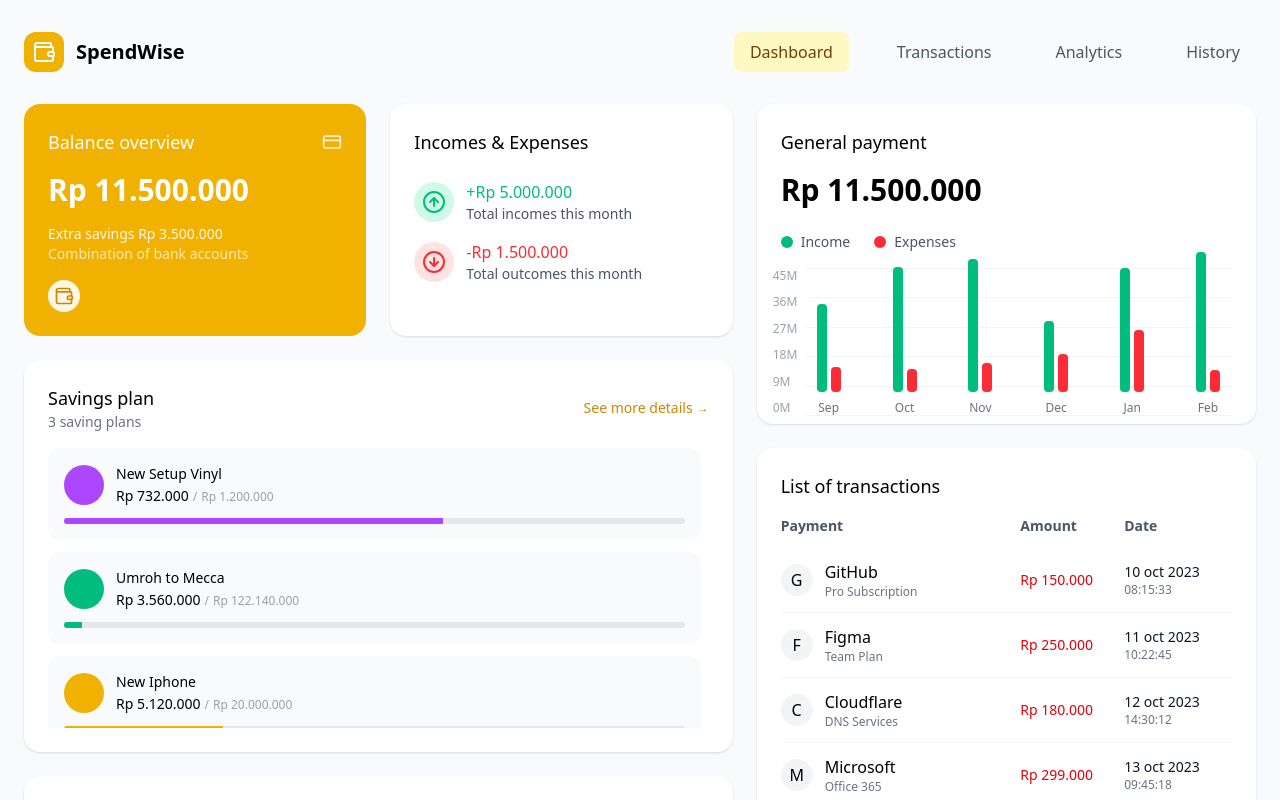
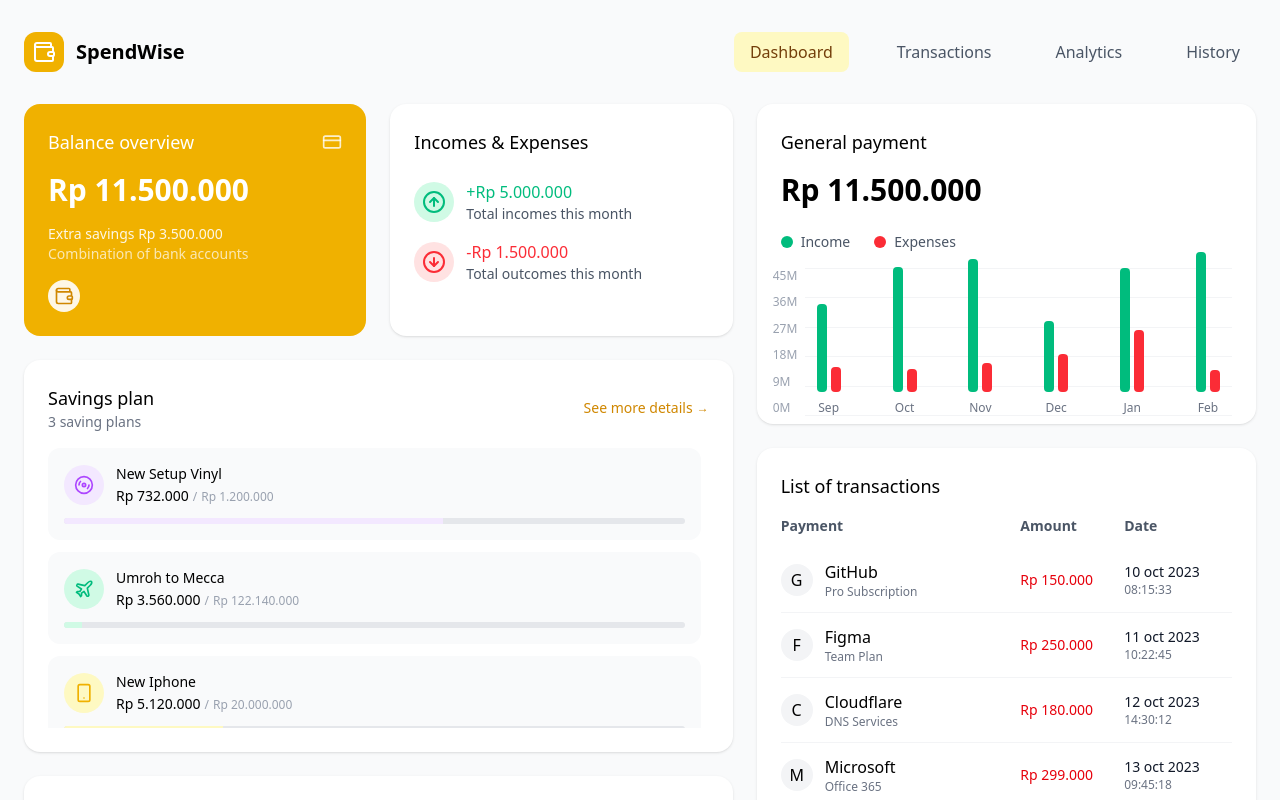
Before and after one commit to kiptr/SpendWise, a React (Vite) app: page / in a window 1280 px wide. Shown: the top 800 px of the page. Built offline with nearby package versions, Linux system fonts and the light colour scheme.

Commit message:
style: fix icon visibility

```diff
--- a/src/components/SavingPlans.tsx
+++ b/src/components/SavingPlans.tsx
@@ -23,58 +23,58 @@ const DEFAULT_PLAN_TYPES: PlanType[] = [
   {
     id: "vinyl",
     name: "Vinyl Plans",
-    bgColor: "bg-purple-500",
+    bgColor: "bg-purple-100",
     textColor: "text-purple-500",
     icon: "Disc3",
   },
   {
     id: "travel",
     name: "Travel Plans",
-    bgColor: "bg-emerald-500",
+    bgColor: "bg-emerald-100",
     textColor: "text-emerald-500",
     icon: "Plane",
   },
   {
     id: "gadget",
     name: "Gadget Plans",
-    bgColor: "bg-yellow-500",
+    bgColor: "bg-yellow-100",
     textColor: "text-yellow-500",
     icon: "Smartphone",
   },
   {
     id: "education",
     name: "Education Plans",
-    bgColor: "bg-blue-500",
+    bgColor: "bg-blue-100",
     textColor: "text-blue-500",
     icon: "GraduationCap",
   },
   {
     id: "property",
     name: "Property Plans",
-    bgColor: "bg-rose-500",
+    bgColor: "bg-rose-100",
     textColor: "text-rose-500",
     icon: "Home",
   },
   {
     id: "vehicle",
     name: "Vehicle Plans",
-    bgColor: "bg-indigo-500",
+    bgColor: "bg-indigo-100",
     textColor: "text-indigo-500",
     icon: "Car",
   },
 ];
 
 const AVAILABLE_COLORS = [
-  { name: "Purple", bg: "bg-purple-500", text: "text-purple-500" },
-  { name: "Emerald", bg: "bg-emerald-500", text: "text-emerald-500" },
-  { name: "Yellow", bg: "bg-yellow-500", text: "text-yellow-500" },
-  { name: "Blue", bg: "bg-blue-500", text: "text-blue-500" },
-  { name: "Rose", bg: "bg-rose-500", text: "text-rose-500" },
-  { name: "Indigo", bg: "bg-indigo-500", text: "text-indigo-500" },
-  { name: "Teal", bg: "bg-teal-500", text: "text-teal-500" },
-  { name: "Orange", bg: "bg-orange-500", text: "text-orange-500" },
-  { name: "Cyan", bg: "bg-cyan-500", text: "text-cyan-500" },
-  { name: "Pink", bg: "bg-pink-500", text: "text-pink-500" },
+  { name: "Purple", bg: "bg-purple-100", text: "text-purple-500" },
+  { name: "Emerald", bg: "bg-emerald-100", text: "text-emerald-500" },
+  { name: "Yellow", bg: "bg-yellow-100", text: "text-yellow-500" },
+  { name: "Blue", bg: "bg-blue-100", text: "text-blue-500" },
+  { name: "Rose", bg: "bg-rose-100", text: "text-rose-500" },
+  { name: "Indigo", bg: "bg-indigo-100", text: "text-indigo-500" },
+  { name: "Teal", bg: "bg-teal-100", text: "text-teal-500" },
+  { name: "Orange", bg: "bg-orange-100", text: "text-orange-500" },
+  { name: "Cyan", bg: "bg-cyan-100", text: "text-cyan-500" },
+  { name: "Pink", bg: "bg-pink-100", text: "text-pink-500" },
 ];
 
 const ICONS_MAP = {
```
